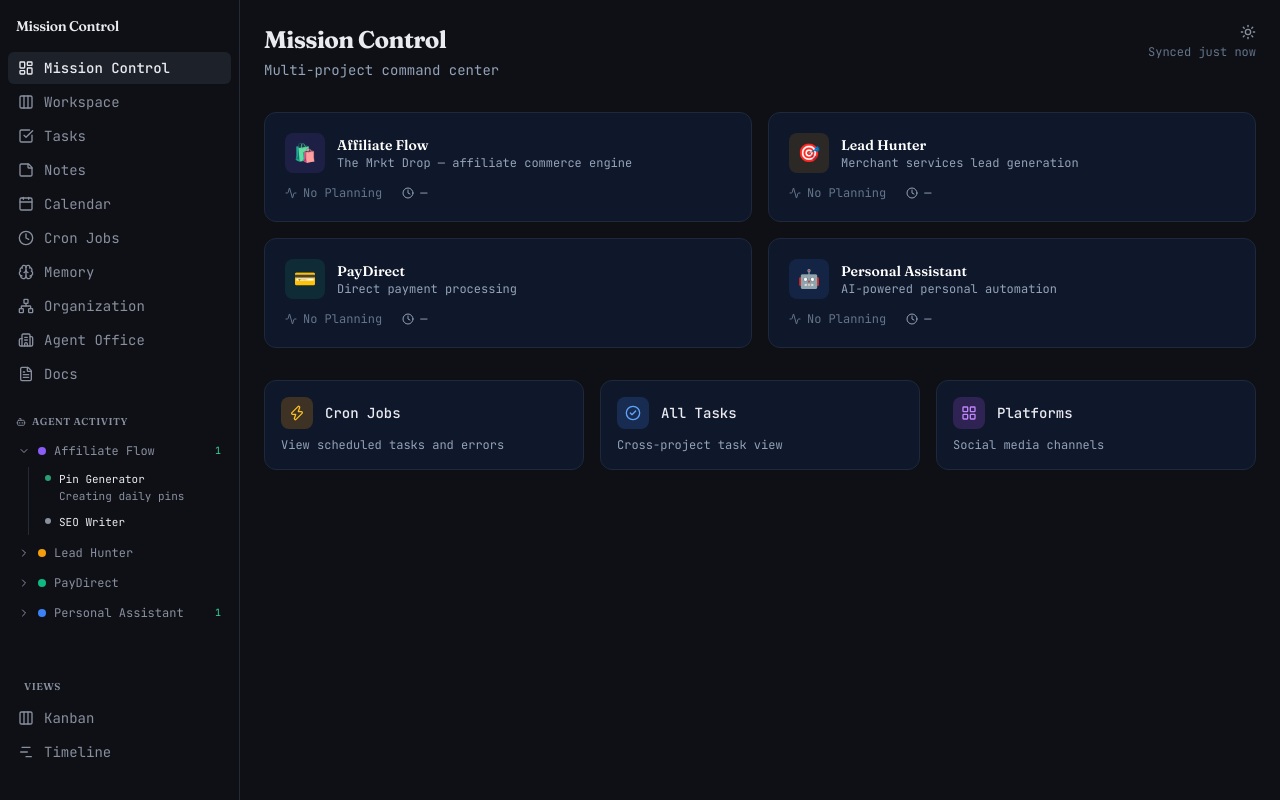
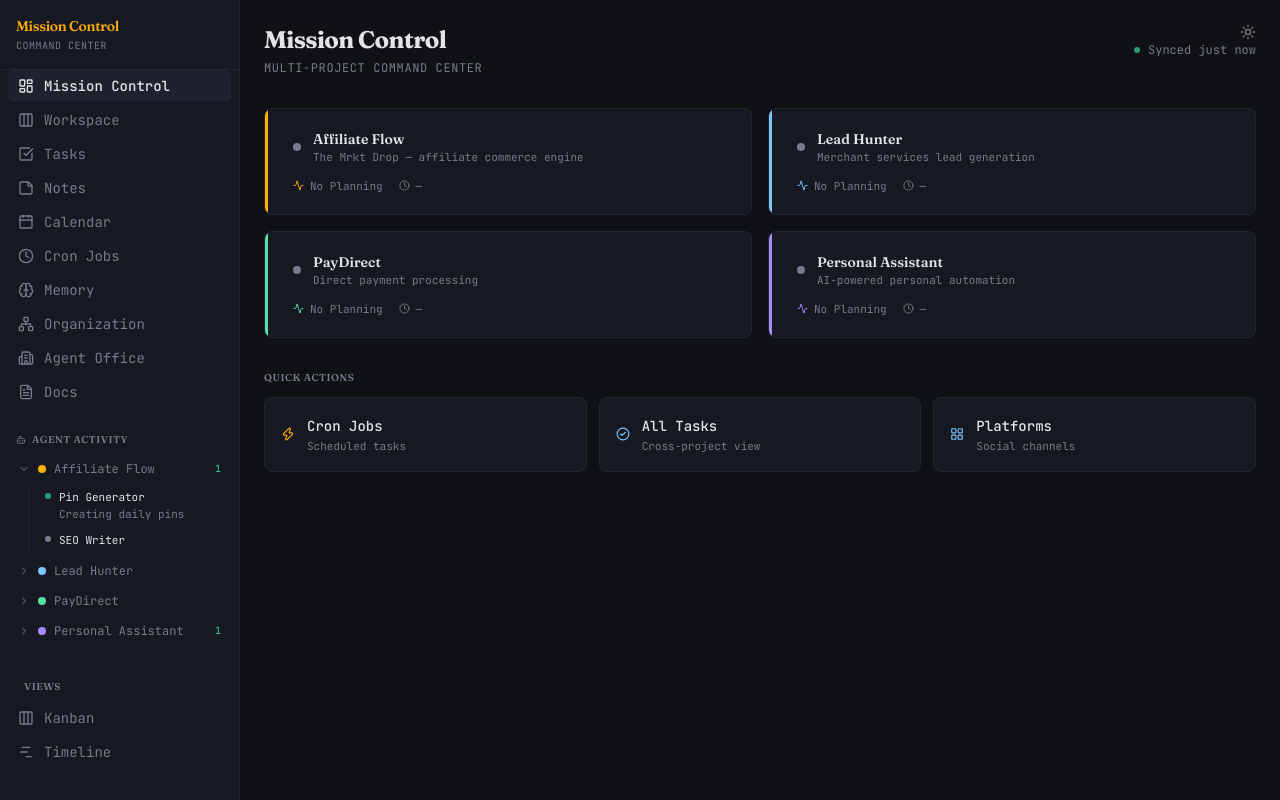
Before and after one commit to yehuditmeira/mission-control, a Next.js app: page / in a window 1280 px wide. Built offline with nearby package versions, Linux system fonts and the light colour scheme.

Commit message:
Redesign Mission Control to match org chart aesthetic - dark theme, Fraunces fonts, accent colors

```diff
--- a/app/globals.css
+++ b/app/globals.css
@@ -4,54 +4,54 @@
 
 @layer base {
   :root {
-    --background: 0 0% 100%;
-    --background-2: 220 14% 96%;
-    --foreground: 224 20% 12%;
-    --foreground-dim: 224 10% 46%;
+    --background: 220 14% 98%;
+    --background-2: 220 14% 94%;
+    --foreground: 220 18% 10%;
+    --foreground-dim: 220 10% 46%;
     --card: 0 0% 100%;
-    --card-foreground: 224 20% 12%;
+    --card-foreground: 220 18% 10%;
     --popover: 0 0% 100%;
-    --popover-foreground: 224 20% 12%;
-    --primary: 263 90% 56%;
+    --popover-foreground: 220 18% 10%;
+    --primary: 41 100% 42%;
     --primary-foreground: 0 0% 100%;
-    --secondary: 220 14% 93%;
-    --secondary-foreground: 224 20% 12%;
-    --muted: 220 14% 93%;
-    --muted-foreground: 224 10% 46%;
-    --accent: 220 14% 93%;
-    --accent-foreground: 224 20% 12%;
+    --secondary: 220 14% 92%;
+    --secondary-foreground: 220 18% 10%;
+    --muted: 220 14% 92%;
+    --muted-foreground: 220 10% 46%;
+    --accent: 207 100% 44%;
+    --accent-foreground: 0 0% 100%;
     --destructive: 0 84% 60%;
     --destructive-foreground: 0 0% 100%;
     --border: 220 13% 87%;
     --border-bright: 220 13% 78%;
     --input: 220 13% 87%;
-    --ring: 263 90% 56%;
+    --ring: 41 100% 42%;
     --radius: 0.5rem;
   }
 
   .dark {
-    --background: 222 20% 7%;
-    --background-2: 222 18% 10%;
-    --foreground: 225 20% 93%;
-    --foreground-dim: 224 10% 58%;
-    --card: 222 18% 10%;
-    --card-foreground: 225 20% 93%;
-    --popover: 222 18% 10%;
-    --popover-foreground: 225 20% 93%;
-    --primary: 263 90% 66%;
-    --primary-foreground: 0 0% 100%;
-    --secondary: 222 18% 14%;
-    --secondary-foreground: 225 20% 93%;
-    --muted: 222 18% 14%;
-    --muted-foreground: 224 10% 58%;
-    --accent: 222 18% 14%;
-    --accent-foreground: 225 20% 93%;
+    --background: 220 18% 7%;
+    --background-2: 225 22% 11%;
+    --foreground: 220 15% 90%;
+    --foreground-dim: 220 10% 50%;
+    --card: 225 22% 11%;
+    --card-foreground: 220 15% 90%;
+    --popover: 225 22% 11%;
+    --popover-foreground: 220 15% 90%;
+    --primary: 41 100% 50%;
+    --primary-foreground: 220 18% 7%;
+    --secondary: 225 20% 15%;
+    --secondary-foreground: 220 15% 90%;
+    --muted: 225 20% 15%;
+    --muted-foreground: 220 10% 50%;
+    --accent: 207 100% 74%;
+    --accent-foreground: 220 18% 7%;
     --destructive: 0 84% 60%;
     --destructive-foreground: 0 0% 100%;
-    --border: 223 18% 18%;
-    --border-bright: 224 18% 27%;
-    --input: 223 18% 18%;
-    --ring: 263 90% 66%;
+    --border: 225 18% 16%;
+    --border-bright: 225 18% 24%;
+    --input: 225 18% 16%;
+    --ring: 41 100% 50%;
   }
 
   * {
--- a/app/page.tsx
+++ b/app/page.tsx
@@ -3,13 +3,13 @@
 import Link from 'next/link';
 import { PROJECTS } from '@/lib/projects';
 import {
-  LayoutGrid,
   CheckCircle2,
   Clock,
   Activity,
   ArrowRight,
   Zap,
   Loader2,
+  LayoutGrid,
 } from 'lucide-react';
 import { useEffect, useState } from 'react';
 
@@ -44,12 +44,18 @@ function statusLabel(sync: ProjectSync | undefined): string {
   return 'Planned';
 }
 
-const statusColors: Record<string, string> = {
-  Active: 'text-emerald-400',
-  Complete: 'text-emerald-400',
-  Planned: 'text-amber-400',
-  'No Planning': 'text-slate-500',
-};
+function statusDot(label: string): string {
+  switch (label) {
+    case 'Active':
+      return 'bg-emerald-400 shadow-[0_0_6px_rgba(52,211,153,0.5)]';
+    case 'Complete':
+      return 'bg-emerald-400';
+    case 'Planned':
+      return 'bg-[hsl(var(--primary))]';
+    default:
+      return 'bg-[hsl(var(--foreground-dim))]';
+  }
+}
 
 function timeAgo(iso: string | null): string {
   if (!iso) return '—';
@@ -78,73 +84,83 @@ export default function DashboardPage() {
   const syncMap = new Map(data?.projects.map((p) => [p.project_id, p]));
 
   return (
-    <div className="space-y-8">
+    <div className="space-y-8 max-w-5xl">
       {/* Header */}
       <div className="flex items-center justify-between">
         <div>
-          <h1 className="text-2xl font-bold tracking-tight">Mission Control</h1>
-          <p className="text-sm text-slate-400 mt-1">
+          <h1 className="text-2xl font-bold tracking-tight text-[hsl(var(--foreground))] font-[family-name:var(--font-heading)]">
+            Mission Control
+          </h1>
+          <p className="text-xs text-[hsl(var(--foreground-dim))] mt-1 tracking-wider uppercase">
             Multi-project command center
           </p>
         </div>
         {data && (
-          <p className="text-xs text-slate-500">
+          <div className="flex items-center gap-2 text-xs text-[hsl(var(--foreground-dim))]">
+            <span className="w-1.5 h-1.5 rounded-full bg-emerald-400 animate-pulse" />
             Synced {timeAgo(data.synced_at)}
-          </p>
+          </div>
         )}
       </div>
 
       {/* Error state */}
       {error && (
-        <div className="bg-red-900/20 border border-red-800 rounded-xl p-4 text-sm text-red-400">
+        <div className="bg-red-500/10 border border-red-500/30 rounded-lg p-4 text-sm text-red-400">
           Sync error: {error}
         </div>
       )}
 
       {/* Loading state */}
       {!data && !error && (
-        <div className="flex items-center justify-center py-12 text-slate-400">
-          <Loader2 size={20} className="animate-spin mr-2" />
+        <div className="flex items-center justify-center py-16 text-[hsl(var(--foreground-dim))]">
+          <Loader2 size={18} className="animate-spin mr-2" />
           <span className="text-sm">Loading project data...</span>
         </div>
       )}
 
-      {/* Project Cards Grid */}
+      {/* Project Cards — hierarchical layout with accent left borders */}
       <div className="grid grid-cols-1 md:grid-cols-2 gap-4">
         {PROJECTS.map((project) => {
           const sync = syncMap.get(project.id);
           const label = statusLabel(sync);
           return (
             <Link key={project.id} href={`/tasks?project=${project.id}`}>
-              <div className="group bg-slate-900 border border-slate-800 rounded-xl p-5 hover:border-slate-600 transition-all cursor-pointer">
-                {/* Top row: icon + name + status */}
-                <div className="flex items-start justify-between mb-3">
+              <div
+                className="group relative bg-[hsl(var(--card))] border border-[hsl(var(--border))] rounded-lg p-5 hover:border-[hsl(var(--border-bright))] transition-all cursor-pointer overflow-hidden"
+              >
+                {/* Accent left border */}
+                <div
+                  className="absolute left-0 top-0 bottom-0 w-[3px] rounded-l-lg"
+                  style={{ backgroundColor: project.color }}
+                />
+
+                {/* Top row: status dot + name + arrow */}
+                <div className="flex items-start justify-between mb-3 pl-2">
                   <div className="flex items-center gap-3">
-                    <div
-                      className="w-10 h-10 rounded-lg flex items-center justify-center text-lg"
-                      style={{ backgroundColor: project.color + '20', color: project.color }}
-                    >
-                      {project.icon}
-                    </div>
+                    <span className={`w-2 h-2 rounded-full flex-shrink-0 ${statusDot(label)}`} />
                     <div>
-                      <h2 className="font-semibold text-white text-sm">{project.name}</h2>
-                      <p className="text-xs text-slate-400">{project.description}</p>
+                      <h2 className="font-semibold text-[hsl(var(--foreground))] text-sm font-[family-name:var(--font-heading)]">
+                        {project.name}
+                      </h2>
+                      <p className="text-[11px] text-[hsl(var(--foreground-dim))]">
+                        {project.description}
+                      </p>
                     </div>
                   </div>
                   <ArrowRight
-                    size={16}
-                    className="text-slate-400 opacity-0 group-hover:opacity-100 transition-opacity mt-1"
+                    size={14}
+                    className="text-[hsl(var(--foreground-dim))] opacity-0 group-hover:opacity-100 transition-opacity mt-1"
                   />
                 </div>
 
                 {/* Milestone + Phase info */}
                 {sync?.milestone_name && (
-                  <div className="mb-3">
-                    <p className="text-xs text-slate-300 font-medium">
-                      {sync.milestone_name}
+                  <div className="mb-3 pl-2">
+                    <p className="text-xs text-[hsl(var(--foreground))] font-medium">
+                      {sync.milestone} — {sync.milestone_name}
                     </p>
                     {sync.current_phase_name && (
-                      <p className="text-xs text-slate-500 mt-0.5">
+                      <p className="text-[11px] text-[hsl(var(--foreground-dim))] mt-0.5">
                         Phase {sync.current_phase}: {sync.current_phase_name}
                       </p>
                     )}
@@ -153,14 +169,14 @@ export default function DashboardPage() {
 
                 {/* Progress bar */}
                 {sync && sync.total_phases > 0 && (
-                  <div className="mb-3">
-                    <div className="flex items-center justify-between text-xs text-slate-400 mb-1">
+                  <div className="mb-3 pl-2">
+                    <div className="flex items-center justify-between text-[11px] text-[hsl(var(--foreground-dim))] mb-1.5">
                       <span>
                         {sync.completed_phases}/{sync.total_phases} phases
                       </span>
-                      <span>{sync.percent}%</span>
+                      <span style={{ color: project.color }}>{sync.percent}%</span>
                     </div>
-                    <div className="w-full h-1.5 bg-slate-800 rounded-full overflow-hidden">
+                    <div className="w-full h-1 bg-[hsl(var(--border))] rounded-full overflow-hidden">
                       <div
                         className="h-full rounded-full transition-all"
                         style={{
@@ -173,21 +189,19 @@ export default function DashboardPage() {
                 )}
 
                 {/* Stats row */}
-                <div className="flex items-center gap-5 text-xs">
+                <div className="flex items-center gap-4 text-[11px] pl-2">
                   <div className="flex items-center gap-1.5">
-                    <Activity size={12} className={statusColors[label] ?? 'text-slate-400'} />
-                    <span className={statusColors[label] ?? 'text-slate-400'}>
-                      {label}
-                    </span>
+                    <Activity size={11} style={{ color: project.color }} />
+                    <span className="text-[hsl(var(--foreground-dim))]">{label}</span>
                   </div>
                   {sync && sync.phase_list.length > 0 && (
-                    <div className="flex items-center gap-1.5 text-slate-400">
-                      <CheckCircle2 size={12} />
-                      <span>{sync.phase_list.length} total phases</span>
+                    <div className="flex items-center gap-1.5 text-[hsl(var(--foreground-dim))]">
+                      <CheckCircle2 size={11} />
+                      <span>{sync.phase_list.length} phases</span>
                     </div>
                   )}
-                  <div className="flex items-center gap-1.5 text-slate-400">
-                    <Clock size={12} />
+                  <div className="flex items-center gap-1.5 text-[hsl(var(--foreground-dim))]">
+                    <Clock size={11} />
                     <span>{timeAgo(sync?.last_updated ?? null)}</span>
                   </div>
                 </div>
@@ -197,44 +211,49 @@ export default function DashboardPage() {
         })}
       </div>
 
-      {/* Quick Actions */}
-      <div className="grid grid-cols-1 md:grid-cols-3 gap-4">
+      {/* Quick Actions — minimal cards */}
+      <div>
+        <h2 className="text-[10px] font-semibold text-[hsl(var(--foreground-dim))] uppercase tracking-wider mb-3">
+          Quick Actions
+        </h2>
+        <div className="grid grid-cols-1 md:grid-cols-3 gap-3">
           <Link href="/cron">
-          <div className="bg-slate-900 border border-slate-800 rounded-xl p-4 hover:border-slate-600 transition-all">
-            <div className="flex items-center gap-3 mb-2">
-              <div className="w-8 h-8 rounded-lg bg-amber-500/20 flex items-center justify-center">
-                <Zap size={16} className="text-amber-400" />
+            <div className="bg-[hsl(var(--card))] border border-[hsl(var(--border))] rounded-lg p-4 hover:border-[hsl(var(--border-bright))] transition-all">
+              <div className="flex items-center gap-3">
+                <Zap size={14} className="text-[hsl(var(--primary))]" />
+                <div>
+                  <span className="text-sm font-medium text-[hsl(var(--foreground))]">Cron Jobs</span>
+                  <p className="text-[11px] text-[hsl(var(--foreground-dim))]">Scheduled tasks</p>
                 </div>
-              <span className="font-medium text-sm">Cron Jobs</span>
               </div>
-            <p className="text-xs text-slate-400">View scheduled tasks and errors</p>
             </div>
           </Link>
 
           <Link href="/tasks">
-          <div className="bg-slate-900 border border-slate-800 rounded-xl p-4 hover:border-slate-600 transition-all">
-            <div className="flex items-center gap-3 mb-2">
-              <div className="w-8 h-8 rounded-lg bg-blue-500/20 flex items-center justify-center">
-                <CheckCircle2 size={16} className="text-blue-400" />
+            <div className="bg-[hsl(var(--card))] border border-[hsl(var(--border))] rounded-lg p-4 hover:border-[hsl(var(--border-bright))] transition-all">
+              <div className="flex items-center gap-3">
+                <CheckCircle2 size={14} className="text-[hsl(var(--accent))]" />
+                <div>
+                  <span className="text-sm font-medium text-[hsl(var(--foreground))]">All Tasks</span>
+                  <p className="text-[11px] text-[hsl(var(--foreground-dim))]">Cross-project view</p>
                 </div>
-              <span className="font-medium text-sm">All Tasks</span>
               </div>
-            <p className="text-xs text-slate-400">Cross-project task view</p>
             </div>
           </Link>
 
           <Link href="/platforms">
-          <div className="bg-slate-900 border border-slate-800 rounded-xl p-4 hover:border-slate-600 transition-all">
-            <div className="flex items-center gap-3 mb-2">
-              <div className="w-8 h-8 rounded-lg bg-purple-500/20 flex items-center justify-center">
-                <LayoutGrid size={16} className="text-purple-400" />
+            <div className="bg-[hsl(var(--card))] border border-[hsl(var(--border))] rounded-lg p-4 hover:border-[hsl(var(--border-bright))] transition-all">
+              <div className="flex items-center gap-3">
+                <LayoutGrid size={14} className="text-[hsl(var(--accent))]" />
+                <div>
+                  <span className="text-sm font-medium text-[hsl(var(--foreground))]">Platforms</span>
+                  <p className="text-[11px] text-[hsl(var(--foreground-dim))]">Social channels</p>
                 </div>
-              <span className="font-medium text-sm">Platforms</span>
               </div>
-            <p className="text-xs text-slate-400">Social media channels</p>
             </div>
           </Link>
         </div>
       </div>
+    </div>
   );
 }
--- a/components/sidebar.tsx
+++ b/components/sidebar.tsx
@@ -79,12 +79,13 @@ export function Sidebar() {
   };
 
   return (
-    <aside className="w-60 h-screen bg-[hsl(var(--background))] flex flex-col fixed left-0 top-0 border-r border-[hsl(var(--border))]">
+    <aside className="w-60 h-screen bg-[hsl(var(--background-2))] flex flex-col fixed left-0 top-0 border-r border-[hsl(var(--border))]">
       {/* Logo */}
-      <div className="px-4 py-4">
-        <h1 className="text-sm font-semibold text-[hsl(var(--foreground))] tracking-tight">
+      <div className="px-4 py-4 border-b border-[hsl(var(--border))]">
+        <h1 className="text-sm font-semibold text-[hsl(var(--primary))] tracking-tight font-[family-name:var(--font-heading)]">
           Mission Control
         </h1>
+        <p className="text-[10px] text-[hsl(var(--foreground-dim))] mt-0.5 tracking-wider uppercase">Command Center</p>
       </div>
 
       {/* Main Navigation */}
--- a/lib/projects.ts
+++ b/lib/projects.ts
@@ -10,28 +10,28 @@ export const PROJECTS: ProjectDef[] = [
   {
     id: 'affiliate-flow',
     name: 'Affiliate Flow',
-    color: '#8B5CF6',
+    color: '#ffb000',
     icon: '\uD83D\uDECD\uFE0F',
     description: 'The Mrkt Drop \u2014 affiliate commerce engine',
   },
   {
     id: 'lead-hunter',
     name: 'Lead Hunter',
-    color: '#F59E0B',
+    color: '#7cc5ff',
     icon: '\uD83C\uDFAF',
     description: 'Merchant services lead generation',
   },
   {
     id: 'paydirect',
     name: 'PayDirect',
-    color: '#10B981',
+    color: '#5ae0a0',
     icon: '\uD83D\uDCB3',
     description: 'Direct payment processing',
   },
   {
     id: 'personal-assistant',
     name: 'Personal Assistant',
-    color: '#3B82F6',
+    color: '#a78bfa',
     icon: '\uD83E\uDD16',
     description: 'AI-powered personal automation',
   },
```
Also changed, not shown: memory/dreaming/deep/2026-04-18.md (added, +4 -0 lines), memory/dreaming/light/2026-04-18.md (added, +12 -0 lines), memory/dreaming/rem/2026-04-18.md (added, +38 -0 lines), memory/.dreams/daily-ingestion.json, memory/.dreams/phase-signals.json (added), memory/.dreams/short-term-recall.json (added), 1 other file (tests, documents, lock files or other folders). Lines whose indentation alone changed are shown as unchanged.
